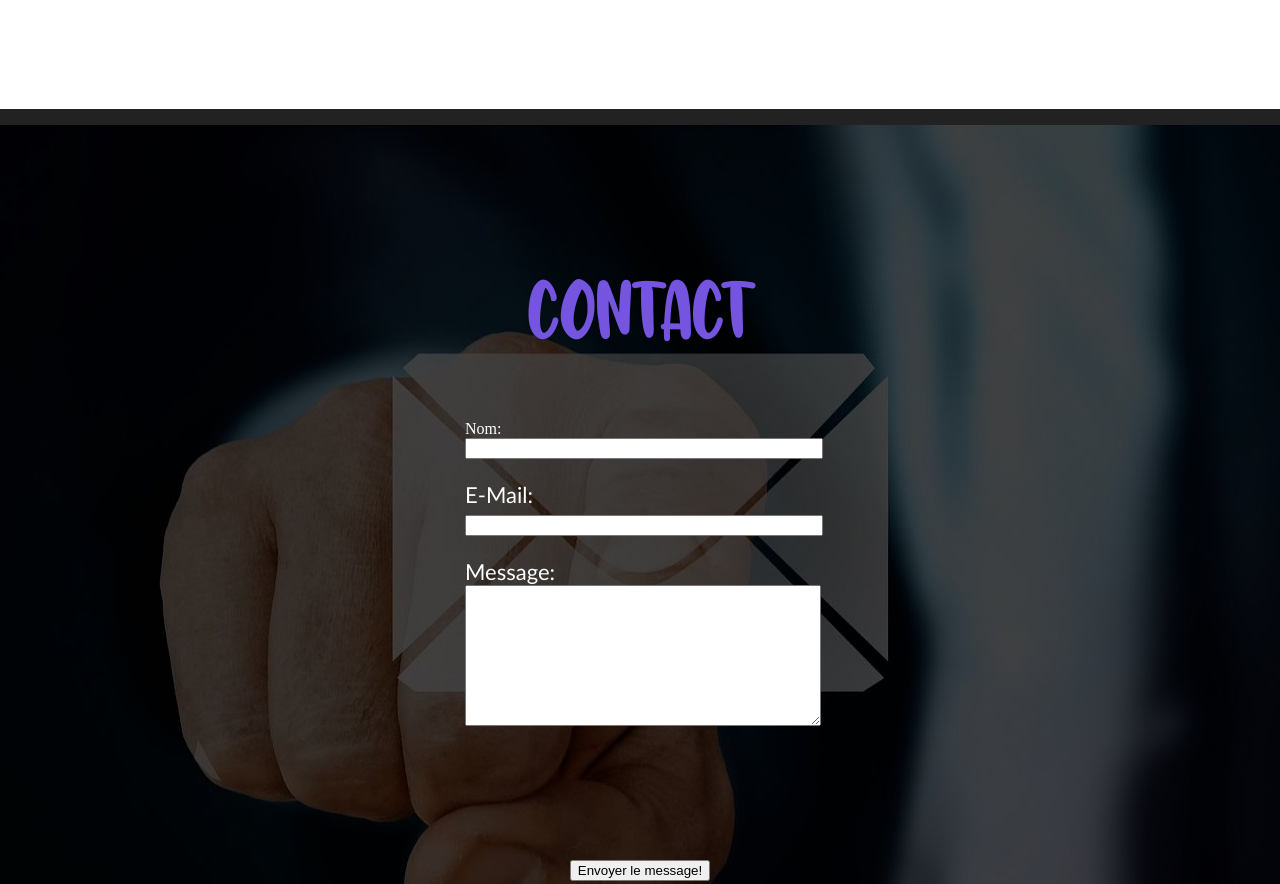
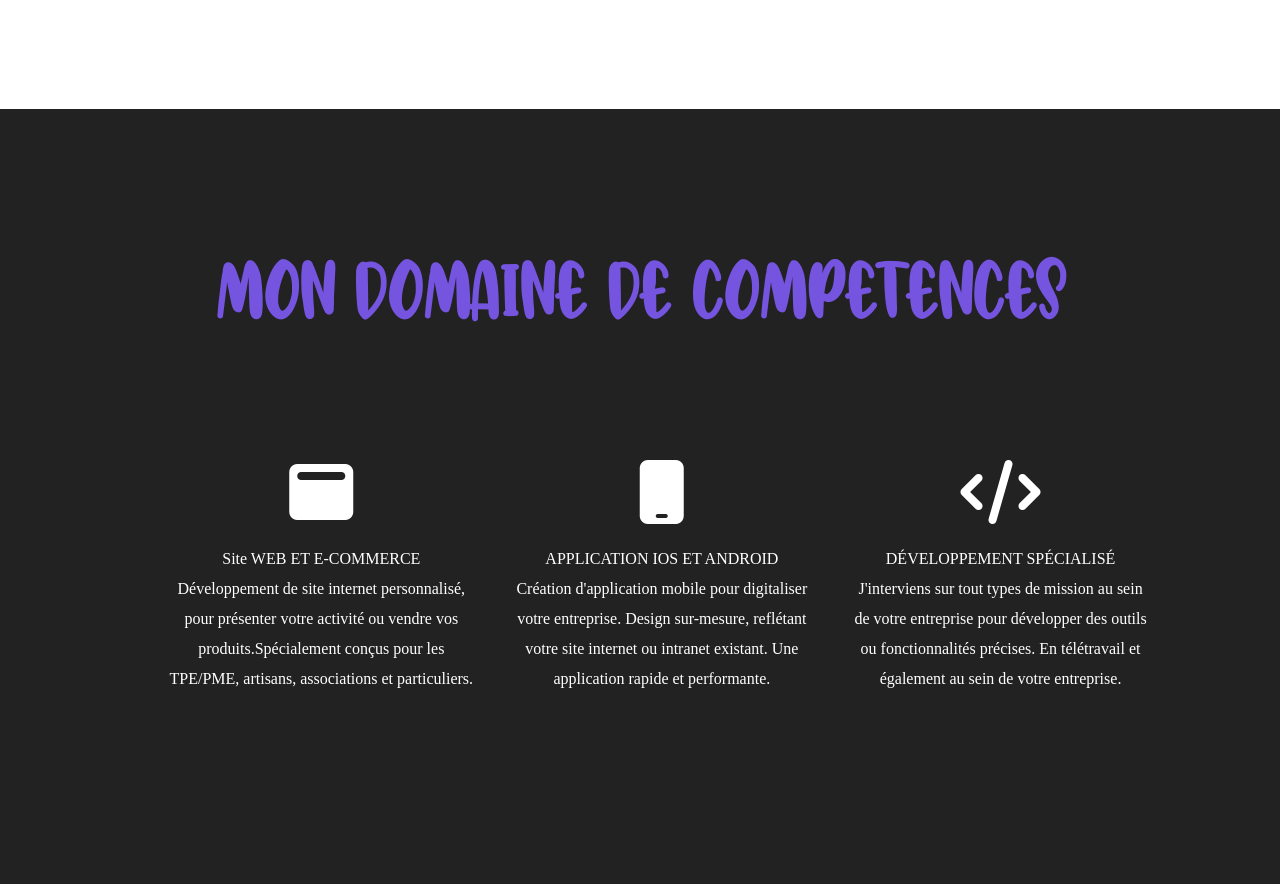
Before and after one commit to jordanlaurent/portfolio, a website: page index.html in a window 1280 px wide. Shown: the part 2640-3524 px from the top of the page. Drawn offline with Linux system fonts and the light colour scheme.

Commit message:
ajout categorie competence

```diff
--- a/index.html
+++ b/index.html
@@ -62,6 +62,23 @@
 
             </ul>
         </article>
+        <article id="COMPETENCEPADDING">
+            <h2>Mon domaine de competences</h2>
+            <ul id="domainecompetences">
+                <li> <ul class="formecompetences"> <li><i class="fas fa-4x fa-window-maximize"></i></li>
+                          <li>Site WEB ET E-COMMERCE<br>Développement de site internet personnalisé, pour présenter votre activité ou vendre vos produits.Spécialement conçus pour les TPE/PME, artisans, associations et particuliers.
+                          </li>
+                    </ul>
+                <li> <ul class="formecompetences"> <li><i class="fas fa-4x fa-mobile"></i></li>
+                         <li>APPLICATION IOS ET ANDROID<br>Création d'application mobile pour digitaliser votre entreprise. Design sur-mesure, reflétant votre site internet ou intranet existant. Une application rapide et performante.
+                         </li>
+                     </ul>
+                <li> <ul class="formecompetences"> <li><i class="fas fa-4x fa-code"></i></li>
+                        <li>DÉVELOPPEMENT SPÉCIALISÉ <br>J'interviens sur tout types de mission au sein de votre entreprise pour développer des outils ou fonctionnalités précises. En télétravail et également au sein de votre entreprise.
+                        </li>
+                    </ul>
+            </ul>
+        </article>
         <article id="contact">
             <h2>Contact</h2>
             <div id="form" style="margin: 0 auto; width: 350px;">
--- a/sass/1.base/_colors.scss
+++ b/sass/1.base/_colors.scss
@@ -23,6 +23,8 @@ h2{color:$color_fonts1 ;}
 #portfolio_display{background-color:$color_display3 ;}
 .photoproject{border-color:$color_display1;}
 
+#domainecompetences{color:$color_fonts3 ;}
+
 #formulairecontact{color: white;}
 #contact{color:$color_fonts3;}
 #mappy{background-color: $color_display3;color:$color_fonts1 ;border-top-color:$color_display1 ;}
--- a/sass/2.mediaqueries/_desktop.scss
+++ b/sass/2.mediaqueries/_desktop.scss
@@ -31,6 +31,13 @@
     #portfolio-flex{ padding-bottom: 100px; display:flex; flex-direction: row; text-align: center;}
     .photoproject{margin: 20px; border-style: solid; border-width: 3px; border-radius: 10px;}
 
+    /* mon domaine de competence */
+    #domainecompetences{display: flex; flex-direction: row;justify-content: space-between; padding-left: 10%; padding-right: 10%;padding-top:60px;padding-bottom: 120px;}
+    .formecompetences{display: flex; flex-direction: column; text-align: center;line-height: 30px;}
+    .formecompetences:hover{font-size: 170%; transition: 0.90s;}
+    .fa-window-maximize,.fa-mobile,.fa-code{padding-bottom: 20px;}
+    #COMPETENCEPADDING{padding-bottom: 100px;padding-top: 50px;}
+
     /* contact*/
     #contact{padding-top: 70px;padding-bottom: 60px; background-image:url("../img/contact.jpg");background-position: center;}
 
```
Also changed, not shown: css/style.css, 1 other file.
